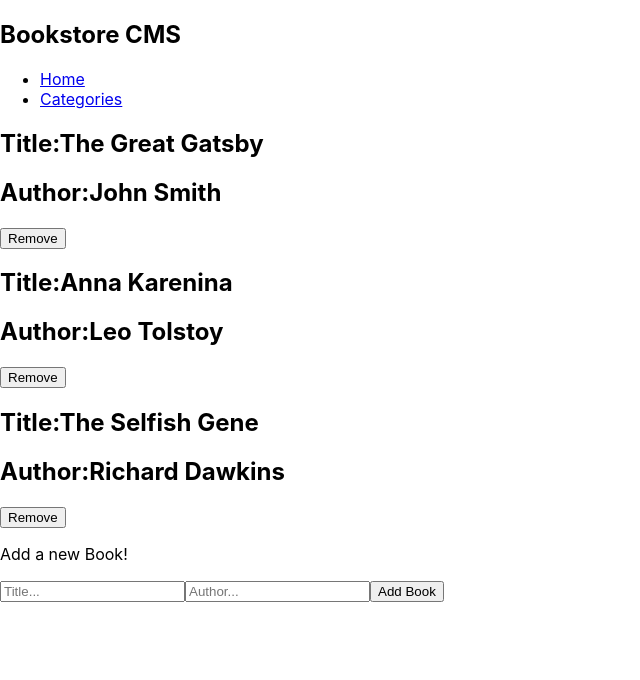
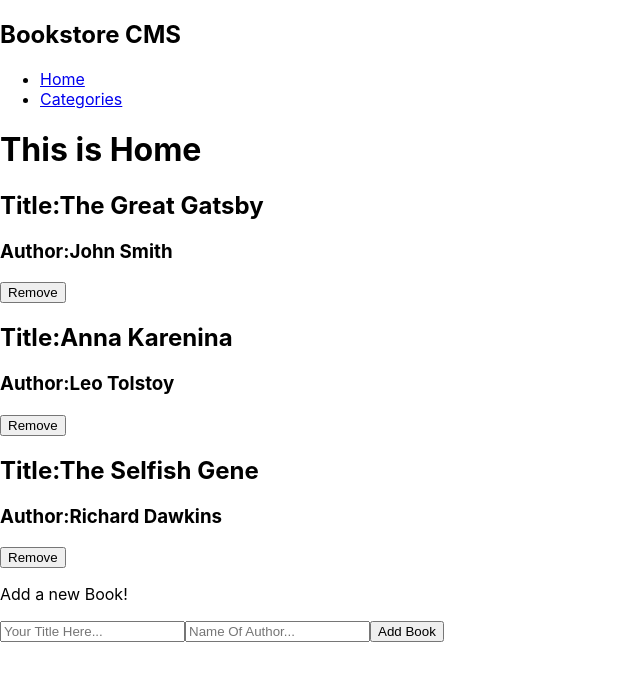
Before and after one commit to bhushan354/BookStore, a React (Create React App) app: page / in a window 1280 px wide. Shown: the top 680 px of the page, without its empty margins (0-640 px from the left). Built offline with nearby package versions, Linux system fonts and the light colour scheme.

Commit message:
Remove form tag and configured Remove button

```diff
--- a/src/components/AllBooks.js
+++ b/src/components/AllBooks.js
@@ -14,7 +14,7 @@ function AllBooks() {
         key={book.item_id}
         title={book.title}
         author={book.author}
-        item_id={book.item_id}
+        itemId={book.item_id}
       />,
     );
   }
--- a/src/components/Book.js
+++ b/src/components/Book.js
@@ -13,24 +13,19 @@ const Book = ({ title, author, itemId }) => {
 
   return (
     <div>
-      <form onSubmit={clearBookFunc}>
       <div>
-          <h2>
-            {itemId}
-          </h2>
         <h2>
           Title:
           {title}
         </h2>
-          <h2>
+        <h3>
           Author:
           {author}
-          </h2>
+        </h3>
       </div>
-        <button type="submit">
+      <button type="submit" onClick={clearBookFunc}>
         Remove
       </button>
-      </form>
     </div>
   );
 };
--- a/src/components/Home.js
+++ b/src/components/Home.js
@@ -6,6 +6,7 @@ function Home() {
   return (
     <>
       <div>
+        <h1>This is Home</h1>
         <AllBooks />
         <Newbook />
       </div>
--- a/src/components/Newbook.js
+++ b/src/components/Newbook.js
@@ -40,14 +40,14 @@ function Newbook() {
       <form onSubmit={handleSubmit}>
         <input
           type="text"
-          placeholder="Title..."
+          placeholder="Your Title Here..."
           name="title"
           value={bookData.title}
           onChange={handleChange}
         />
         <input
           type="text"
-          placeholder="Author..."
+          placeholder="Name Of Author..."
           name="author"
           value={bookData.author}
           onChange={handleChange}
```
Lines whose indentation alone changed are shown as unchanged.
